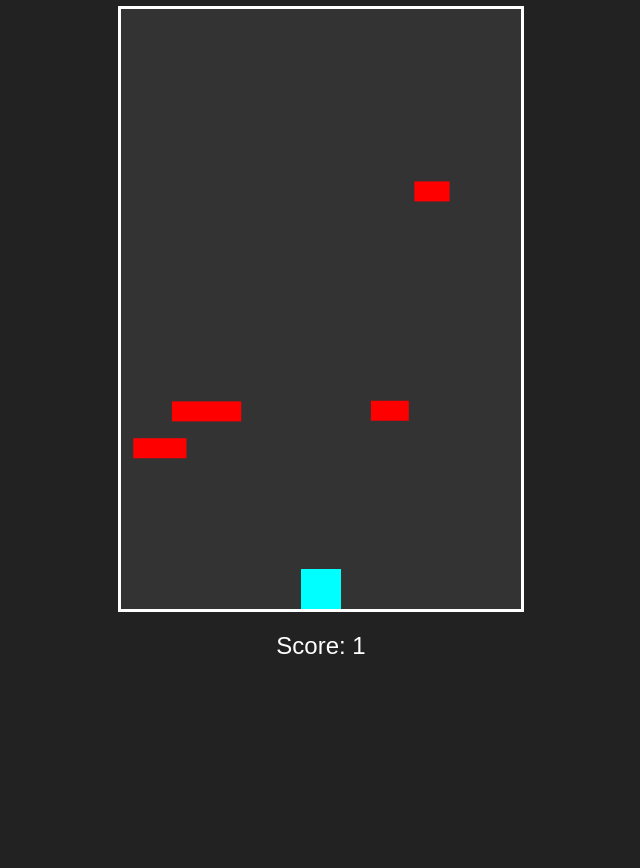
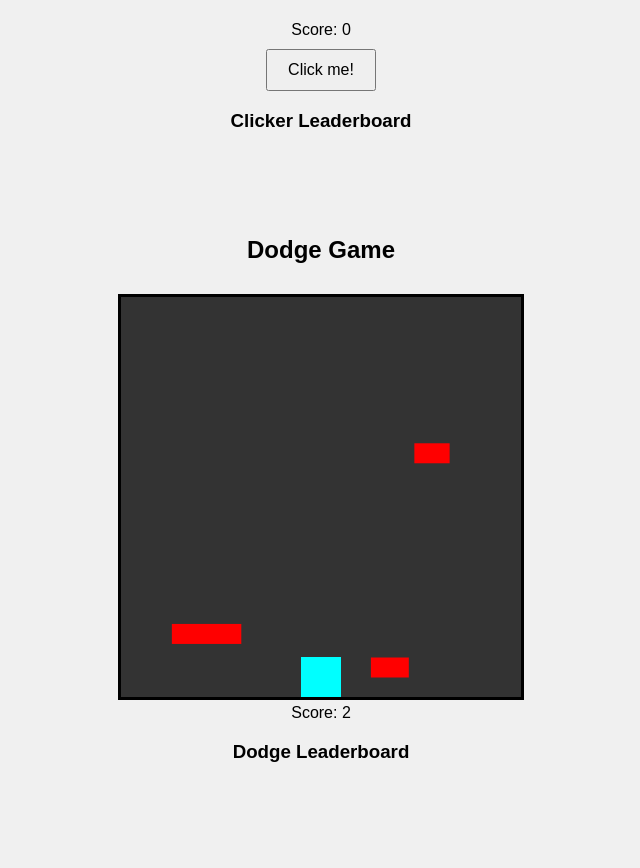
Before and after one commit to colinthered1014-create/Game-website, a plain HTML site: page index.html in a window 1280 px wide. Shown: the part 107-975 px from the top of the page, without its empty margins (319-959 px from the left). Before the commit the page ends 800 px from the top, so only its background shows below. Drawn offline with Linux system fonts and the light colour scheme.

Commit message:
index.html

```diff
--- a/index.html
+++ b/index.html
@@ -3,129 +3,162 @@
 <head>
 <meta charset="UTF-8">
 <meta name="viewport" content="width=device-width, initial-scale=1.0">
-  <title>Dodge Game</title>
+<title>My Game Website</title>
 <style>
-    body {
-      margin: 0;
-      display: flex;
-      justify-content: center;
-      align-items: center;
-      height: 100vh;
-      background-color: #222;
-      color: white;
-      font-family: Arial, sans-serif;
-      flex-direction: column;
-    }
-    canvas {
-      background-color: #333;
-      border: 3px solid #fff;
-    }
-    #score {
-      margin-top: 20px;
-      font-size: 1.5rem;
-    }
+  body { font-family: Arial, sans-serif; text-align:center; margin:20px; background:#f0f0f0; }
+  h1 { color:#333; }
+  section { margin-bottom:50px; }
+  button { padding:10px 20px; font-size:16px; margin-top:10px; cursor:pointer; }
+  canvas { background:#333; border:3px solid #000; margin-top:10px; }
+  ol { padding-left:20px; text-align:left; display:inline-block; }
 </style>
 </head>
 <body>
-  <h1>Dodge the Blocks!</h1>
-  <canvas id="gameCanvas" width="400" height="600"></canvas>
-  <div id="score">Score: 0</div>
+
+<h1>My Game Website</h1>
+
+<!-- Clicker Game Section -->
+<section id="clicker-game">
+  <h2>Clicker Game</h2>
+  <div id="clicker-score">Score: 0</div>
+  <button id="clickButton">Click me!</button>
+  <div id="clicker-leaderboard">
+    <h3>Clicker Leaderboard</h3>
+    <ol id="clickerLeaderboardList"></ol>
+  </div>
+</section>
+
+<!-- Dodge Game Section -->
+<section id="dodge-game">
+  <h2>Dodge Game</h2>
+  <canvas id="gameCanvas" width="400" height="400"></canvas>
+  <div id="dodge-score">Score: 0</div>
+  <div id="dodge-leaderboard">
+    <h3>Dodge Leaderboard</h3>
+    <ol id="dodgeLeaderboardList"></ol>
+  </div>
+</section>
 
 <script>
+// ---------- Clicker Game ----------
+let clickerScore = 0;
+const clickerScoreDisplay = document.getElementById('clicker-score');
+const clickButton = document.getElementById('clickButton');
+const clickerLeaderboardList = document.getElementById('clickerLeaderboardList');
+
+clickButton.addEventListener('click', () => {
+  clickerScore++;
+  clickerScoreDisplay.textContent = "Score: " + clickerScore;
+  saveClickerScore(clickerScore);
+});
+
+// Leaderboard functions for Clicker
+function saveClickerScore(score){
+  let scores = JSON.parse(localStorage.getItem('clickerLeaderboard')||'[]');
+  scores.push(score);
+  scores.sort((a,b)=>b-a);
+  scores = scores.slice(0,5);
+  localStorage.setItem('clickerLeaderboard', JSON.stringify(scores));
+  displayClickerLeaderboard();
+}
+
+function displayClickerLeaderboard(){
+  const scores = JSON.parse(localStorage.getItem('clickerLeaderboard')||'[]');
+  clickerLeaderboardList.innerHTML = '';
+  scores.forEach(s=>{
+    const li = document.createElement('li');
+    li.textContent = s;
+    clickerLeaderboardList.appendChild(li);
+  });
+}
+displayClickerLeaderboard();
+
+// ---------- Dodge Game ----------
 const canvas = document.getElementById('gameCanvas');
 const ctx = canvas.getContext('2d');
-    const scoreDisplay = document.getElementById('score');
+const dodgeScoreDisplay = document.getElementById('dodge-score');
+const dodgeLeaderboardList = document.getElementById('dodgeLeaderboardList');
 
-    // Player properties
-    const player = {
-      x: canvas.width / 2 - 20,
-      y: canvas.height - 40,
-      width: 40,
-      height: 40,
-      speed: 7
-    };
-
-    // Obstacles
+const player = { x: 180, y: 360, width: 40, height: 40, speed: 5 };
 const obstacles = [];
 let spawnTimer = 0;
-    let score = 0;
+let dodgeScore = 0;
 let gameOver = false;
 
-    // Input handling
 const keys = {};
 window.addEventListener('keydown', e => keys[e.key] = true);
 window.addEventListener('keyup', e => keys[e.key] = false);
 
 function spawnObstacle() {
-      const width = Math.random() * 50 + 20;
-      const x = Math.random() * (canvas.width - width);
-      obstacles.push({ x: x, y: 0, width: width, height: 20, speed: Math.random() * 3 + 2 });
+  const width = Math.random()*50+20;
+  const x = Math.random()*(canvas.width-width);
+  obstacles.push({ x:x, y:0, width:width, height:20, speed: Math.random()*2+2 });
 }
 
 function update() {
-      if (gameOver) return;
+  if(gameOver) return;
+  if(keys['ArrowLeft'] && player.x>0) player.x -= player.speed;
+  if(keys['ArrowRight'] && player.x+player.width<canvas.width) player.x += player.speed;
 
-      // Move player
-      if (keys['ArrowLeft'] && player.x > 0) player.x -= player.speed;
-      if (keys['ArrowRight'] && player.x + player.width < canvas.width) player.x += player.speed;
+  spawnTimer++;
+  if(spawnTimer>50){ spawnObstacle(); spawnTimer=0; }
 
-      // Spawn obstacles
-      spawnTimer++;
-      if (spawnTimer > 50) {
-        spawnObstacle();
-        spawnTimer = 0;
+  for(let i=obstacles.length-1;i>=0;i--){
+    const obs = obstacles[i];
+    obs.y += obs.speed;
+    if(player.x<obs.x+obs.width && player.x+player.width>obs.x &&
+       player.y<obs.y+obs.height && player.y+player.height>obs.y){
+      gameOver=true;
+      saveDodgeScore(dodgeScore);
+    }
+    if(obs.y>canvas.height){ obstacles.splice(i,1); dodgeScore++; }
   }
 
-      // Move obstacles and check collision
-      for (let i = obstacles.length - 1; i >= 0; i--) {
-        const obs = obstacles[i];
-        obs.y += obs.speed;
-
-        // Collision
-        if (player.x < obs.x + obs.width &&
-            player.x + player.width > obs.x &&
-            player.y < obs.y + obs.height &&
-            player.y + player.height > obs.y) {
-          gameOver = true;
+  dodgeScoreDisplay.textContent = "Score: "+dodgeScore;
 }
 
-        // Remove off-screen obstacles
-        if (obs.y > canvas.height) {
-          obstacles.splice(i, 1);
-          score++;
+function draw() {
+  ctx.clearRect(0,0,canvas.width,canvas.height);
+  ctx.fillStyle='cyan';
+  ctx.fillRect(player.x, player.y, player.width, player.height);
+  ctx.fillStyle='red';
+  obstacles.forEach(obs=>ctx.fillRect(obs.x, obs.y, obs.width, obs.height));
+
+  if(gameOver){
+    ctx.fillStyle='white';
+    ctx.font='30px Arial';
+    ctx.fillText('GAME OVER', 100, 200);
   }
 }
 
-      scoreDisplay.textContent = "Score: " + score;
-    }
-
-    function draw() {
-      // Clear canvas
-      ctx.clearRect(0, 0, canvas.width, canvas.height);
-
-      // Draw player
-      ctx.fillStyle = 'cyan';
-      ctx.fillRect(player.x, player.y, player.width, player.height);
-
-      // Draw obstacles
-      ctx.fillStyle = 'red';
-      obstacles.forEach(obs => ctx.fillRect(obs.x, obs.y, obs.width, obs.height));
-
-      // Game over text
-      if (gameOver) {
-        ctx.fillStyle = 'white';
-        ctx.font = '40px Arial';
-        ctx.fillText('GAME OVER', 50, canvas.height / 2);
-      }
-    }
-
-    function gameLoop() {
+function gameLoop(){
   update();
   draw();
   requestAnimationFrame(gameLoop);
 }
+gameLoop();
 
-    gameLoop();
+// Leaderboard functions for Dodge
+function saveDodgeScore(score){
+  let scores = JSON.parse(localStorage.getItem('dodgeLeaderboard')||'[]');
+  scores.push(score);
+  scores.sort((a,b)=>b-a);
+  scores = scores.slice(0,5);
+  localStorage.setItem('dodgeLeaderboard', JSON.stringify(scores));
+  displayDodgeLeaderboard();
+}
+
+function displayDodgeLeaderboard(){
+  const scores = JSON.parse(localStorage.getItem('dodgeLeaderboard')||'[]');
+  dodgeLeaderboardList.innerHTML = '';
+  scores.forEach(s=>{
+    const li = document.createElement('li');
+    li.textContent = s;
+    dodgeLeaderboardList.appendChild(li);
+  });
+}
+displayDodgeLeaderboard();
 </script>
+
 </body>
 </html>
```
Lines whose indentation alone changed are shown as unchanged.
